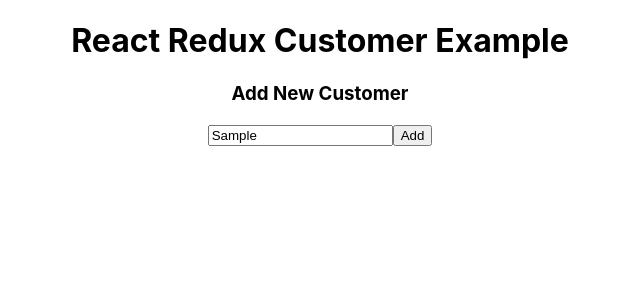
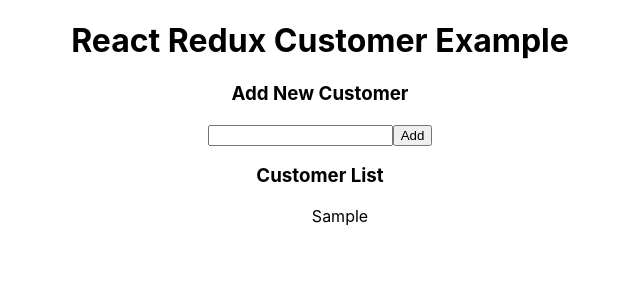
Before and after one commit to sathish19961412/redux-state-management, a React (Create React App) app: page / in a window 1280 px wide. Both pictures are taken after typing "Sample" into the empty fields and a click on the button "Add". Shown: the top 300 px of the page, without its empty margins (320-960 px from the left). Built offline with nearby package versions, Linux system fonts and the light colour scheme.

Commit message:
create parent and child compents data transfer to P to C

```diff
--- a/src/CustomerAdd.js
+++ b/src/CustomerAdd.js
@@ -1,21 +1,24 @@
 import React,{useState} from "react";
+import CustomerView from "./CustomerView";
 
 export default function CustomerAdd(){
 
     const [input,setInput]=useState("");
-    const [customer,setCustomer]=useState([]);
+    const [customers,setCustomers]=useState([]);
 
     function addCustomer(){
-        if(input){
-            setCustomer((previousState)=>[...previousState,input])
-            console.log(customer);
+        if(input)
+        {
+            setCustomers((previousState)=>[...previousState,input])
+            setInput("");
         }
     }
     return(
         <>
             <h3>Add New Customer</h3>
-            <input type="text" onChange={(e)=>setInput(e.target.value)} />
+            <input type="text" value={input} onChange={(e)=>(setInput(e.target.value))}/>
             <button onClick={addCustomer}>Add</button>
+            <CustomerView customers={customers}/>
         </>
     )
 }
--- /dev/null
+++ b/src/CustomerView.js
@@ -0,0 +1,15 @@
+import React from "react";
+
+export default function CustomerView({customers})
+{
+   return(
+    <>
+        <h3>Customer List</h3>
+        <ul style={{listStyle:'none'}}>
+            {
+              customers.map((customer)=><li>{customer}</li>)
+            }
+        </ul>
+    </>
+   );
+}
```
